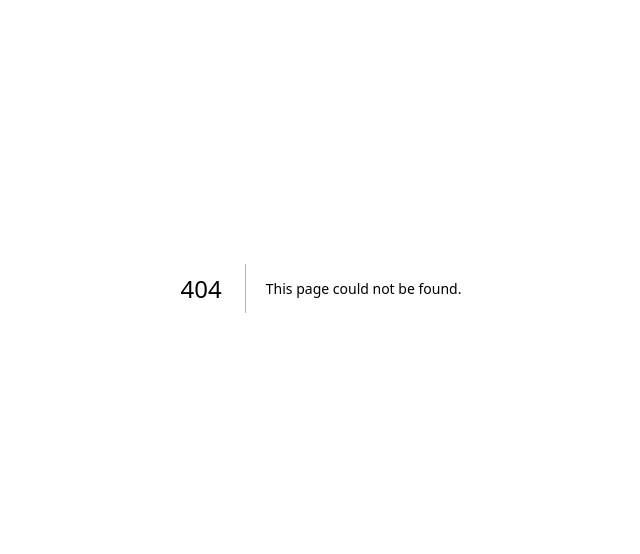
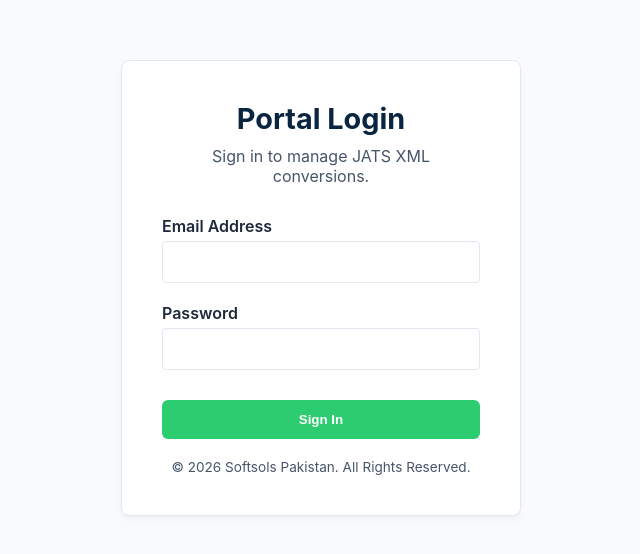
Before and after one commit to softsolspk1/jatxml, a Next.js app: page /login in a window 1280 px wide. Before the commit this address had no page. Shown: the part 112-666 px from the top of the page, without its empty margins (319-959 px from the left). Built offline with nearby package versions, Linux system fonts and the light colour scheme.

Commit message:
Phase 6: Auth Polish, Footer, Login UI, Admin Seed

```diff
--- a/src/app/dashboard/layout.tsx
+++ b/src/app/dashboard/layout.tsx
@@ -8,9 +8,8 @@ export default async function DashboardLayout({
 }: {
   children: React.ReactNode;
 }) {
-  // Commenting out real auth check for local UI testing, but you can enable it later.
-  // const session = await getServerSession(authOptions);
-  // if (!session) redirect('/login');
+  const session = await getServerSession(authOptions);
+  if (!session) redirect('/login');
 
   return (
     <div style={{ display: 'flex', minHeight: '100vh', backgroundColor: 'var(--bg-color)' }}>
--- /dev/null
+++ b/src/app/login/page.tsx
@@ -0,0 +1,63 @@
+'use client';
+import { signIn } from 'next-auth/react';
+import { useState } from 'react';
+
+export default function LoginPage() {
+  const [email, setEmail] = useState('');
+  const [password, setPassword] = useState('');
+  const [error, setError] = useState('');
+
+  const handleSubmit = async (e: React.FormEvent) => {
+    e.preventDefault();
+    const res = await signIn('credentials', {
+      redirect: false,
+      email,
+      password,
+    });
+
+    if (res?.error) {
+      setError('Invalid credentials');
+    } else {
+      window.location.href = '/dashboard';
+    }
+  };
+
+  return (
+    <div style={{ display: 'flex', minHeight: '100vh', alignItems: 'center', justifyContent: 'center', backgroundColor: 'var(--bg-color)' }}>
+      <div className="card" style={{ maxWidth: '400px', width: '100%', padding: '40px' }}>
+        <h2 style={{ fontSize: '1.8rem', color: 'var(--brand-blue)', marginBottom: '10px', textAlign: 'center' }}>Portal Login</h2>
+        <p style={{ color: 'var(--text-secondary)', textAlign: 'center', marginBottom: '30px' }}>Sign in to manage JATS XML conversions.</p>
+
+        {error && <p style={{ color: '#EF4444', textAlign: 'center', marginBottom: '15px' }}>{error}</p>}
+
+        <form onSubmit={handleSubmit} style={{ display: 'flex', flexDirection: 'column', gap: '20px' }}>
+          <div>
+            <label style={{ display: 'block', marginBottom: '5px', fontWeight: 600 }}>Email Address</label>
+            <input
+              type="email"
+              required
+              value={email}
+              onChange={(e) => setEmail(e.target.value)}
+              style={{ width: '100%', padding: '12px', borderRadius: '4px', border: '1px solid var(--border-color)', fontFamily: 'inherit' }}
+            />
+          </div>
+          <div>
+            <label style={{ display: 'block', marginBottom: '5px', fontWeight: 600 }}>Password</label>
+            <input
+              type="password"
+              required
+              value={password}
+              onChange={(e) => setPassword(e.target.value)}
+              style={{ width: '100%', padding: '12px', borderRadius: '4px', border: '1px solid var(--border-color)', fontFamily: 'inherit' }}
+            />
+          </div>
+          <button type="submit" className="button" style={{ marginTop: '10px', padding: '12px' }}>Sign In</button>
+        </form>
+
+        <div style={{ textAlign: 'center', marginTop: '20px', fontSize: '0.85rem', color: 'var(--text-secondary)' }}>
+          &copy; 2026 Softsols Pakistan. All Rights Reserved.
+        </div>
+      </div>
+    </div>
+  );
+}
--- a/src/app/page.tsx
+++ b/src/app/page.tsx
@@ -20,10 +20,14 @@ export default function Home() {
           <p style={{ fontSize: '1.2rem', color: 'var(--text-secondary)', marginBottom: '30px', maxWidth: '800px', margin: '0 auto 30px' }}>
             Automatically convert scholarly research articles (DOCX) into industry-standard JATS XML formats for PMC, SciELO, and Crossref.
           </p>
-          <div style={{ display: 'flex', gap: '15px', justifyContent: 'center' }}>
-            <Link href="/dashboard/upload" className="button" style={{ fontSize: '1.1rem', padding: '15px 30px' }}>Start Converting</Link>
-            <Link href="/about" className="button button-outline" style={{ fontSize: '1.1rem', padding: '15px 30px' }}>Learn More</Link>
-          </div>
+          <div style={{ marginTop: '40px', display: 'flex', gap: '20px', justifyContent: 'center' }}>
+          <Link href="/login" className="button" style={{ padding: '15px 30px', fontSize: '1.1rem' }}>
+            Login to Portal
+          </Link>
+          <Link href="#features" className="button button-outline" style={{ padding: '15px 30px', fontSize: '1.1rem' }}>
+            Learn More
+          </Link>
+        </div>
         </section>
 
         <section style={{ display: 'grid', gridTemplateColumns: 'repeat(auto-fit, minmax(300px, 1fr))', gap: '24px' }}>
@@ -41,6 +45,10 @@ export default function Home() {
           </div>
         </section>
       </main>
+
+      <footer style={{ marginTop: 'auto', padding: '20px', textAlign: 'center', backgroundColor: 'var(--brand-blue)', color: 'white', fontSize: '0.9rem' }}>
+        <p>&copy; 2026. All Rights Reserved. Developed by Softsols Pakistan</p>
+      </footer>
     </div>
   );
 }
```
Also changed, not shown: seedAdmin.js (added, +30 -0 lines), 1.txt.
